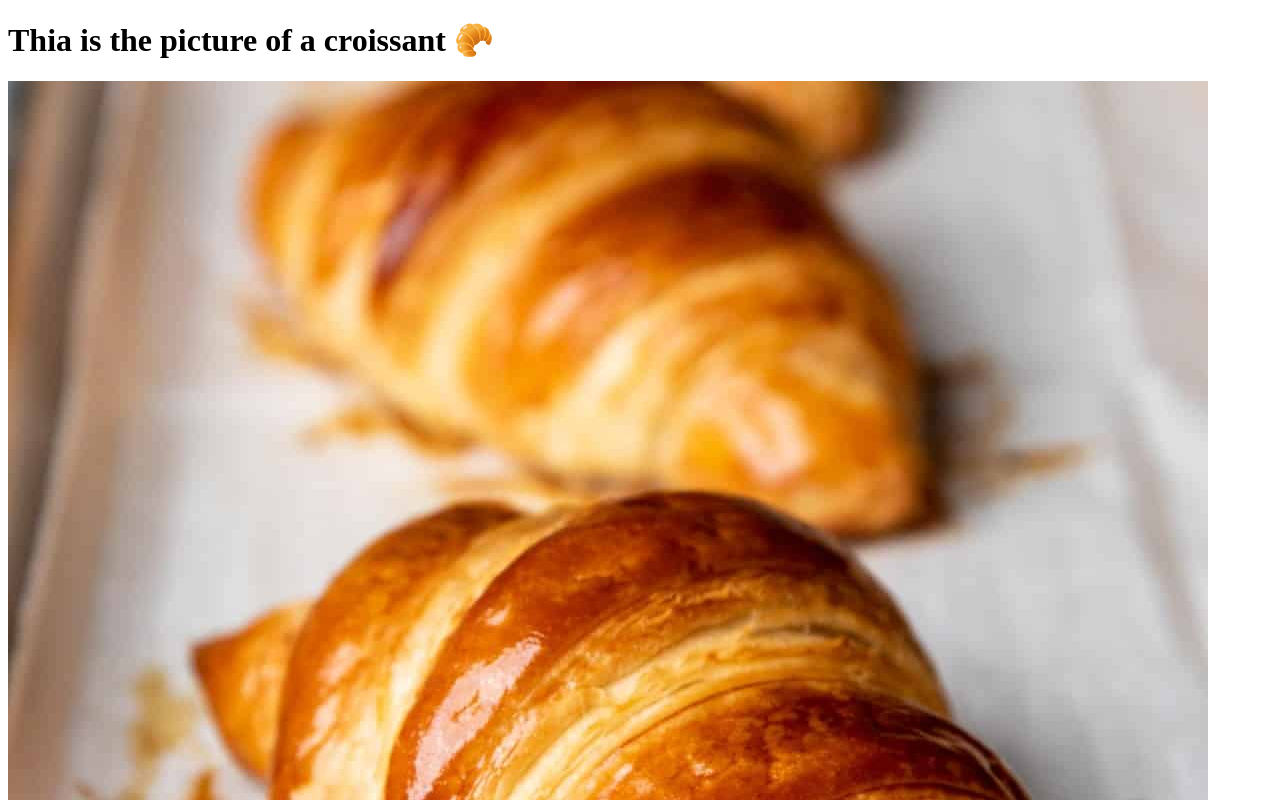
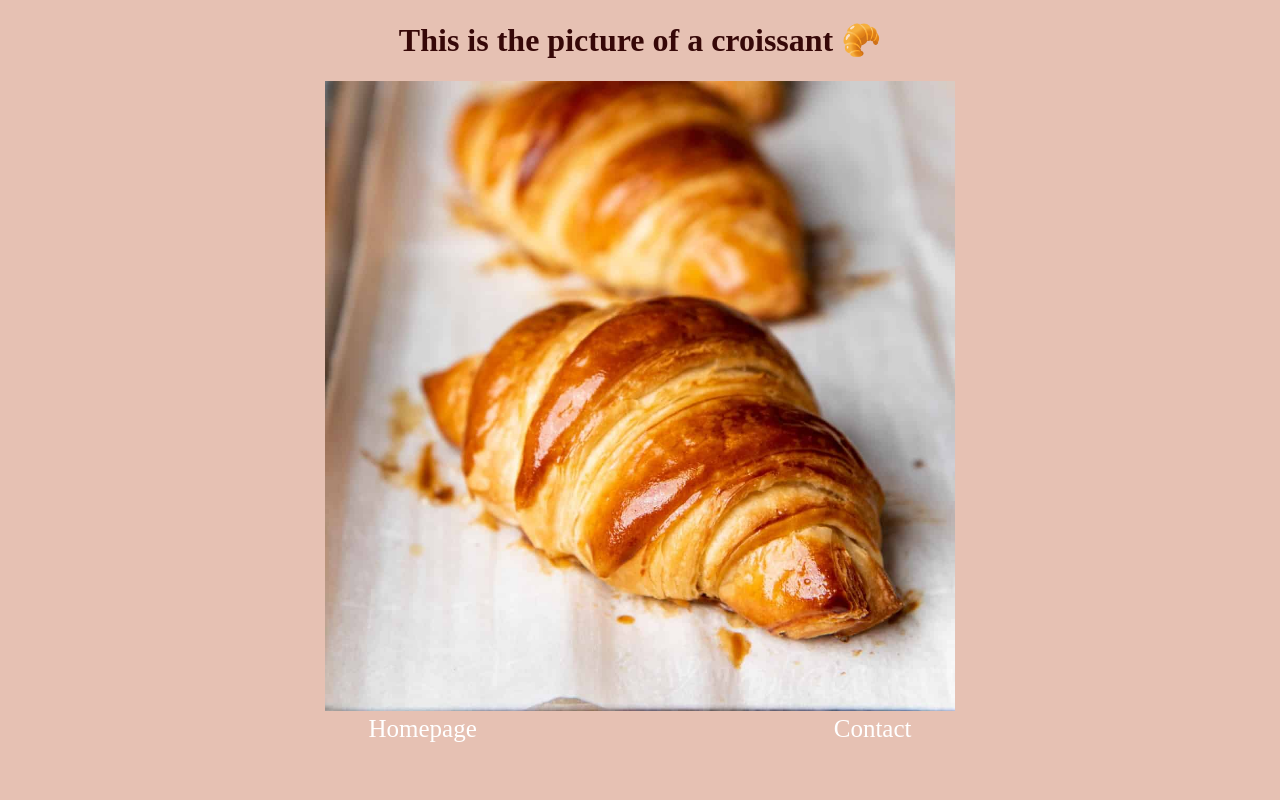
Before and after one commit to asteriab/croissant, a plain HTML site: page photo.html in a window 1280 px wide. Shown: the top 800 px of the page. Drawn offline with Linux system fonts and the light colour scheme.

Commit message:
updated styling

```diff
--- a/photo.html
+++ b/photo.html
@@ -5,15 +5,18 @@
     <meta charset="UTF-8">
     <meta http-equiv="X-UA-Compatible" content="IE=edge">
     <meta name="viewport" content="width=device-width, initial-scale=1.0">
-    <title>Croissant <Picture></Picture>
+    <link rel="stylesheet" href="/src/styles.css">
+    <title>Croissant Picture
     </title>
 </head>
 
 <body>
-    <h1>Thia is the picture of a croissant 🥐</h1>
+    <h1>This is the picture of a croissant 🥐</h1>
     <img src="/images/croissant.jpg" alt="2 croissants lying on a table">
-    <a href="/">Homepage</a>
-    <a href="/contact.html">Contact</a>
+    <div class="links">
+        <a href="/">Homepage</a>
+        <a href="/contact.html">Contact</a>
+    </div>
 </body>
 
 </html>
--- /dev/null
+++ b/src/styles.css
@@ -0,0 +1,30 @@
+* {
+  box-sizing: border-box;
+}
+
+body {
+  background-color: rgb(230, 193, 179);
+  text-align: center;
+  width: 900px;
+  margin: 0 auto;
+}
+h1 {
+  color: rgb(54, 8, 8);
+}
+p {
+  font-size: 30px;
+  font-style: italic;
+}
+.links {
+  display: flex;
+  justify-content: space-around;
+}
+a {
+  font-size: 25px;
+  text-decoration: none;
+  color: white;
+}
+img {
+  width: 70%;
+  height: auto;
+}
```
Also changed, not shown: contact.html (+5 -2 lines), index.html (+6 -3 lines).
